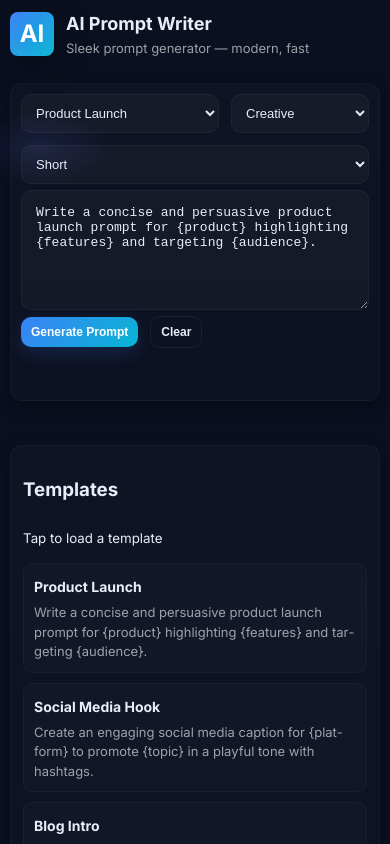
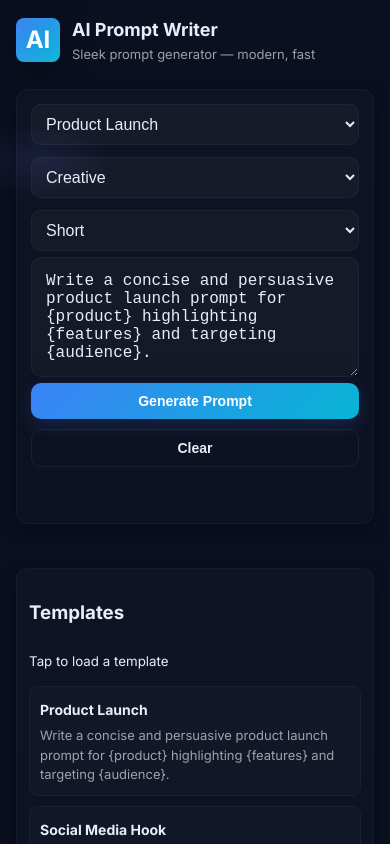
Before and after one commit to gabezigo/AiPromptGenerator, a React (Create React App) app: page / in a window 390 px wide. Shown: the top 844 px of the page. Built offline with nearby package versions, Linux system fonts and the light colour scheme; the HTML template or start-up script is replaced by a standard one.

Commit message:
Update index.css

```diff
--- a/src/index.css
+++ b/src/index.css
@@ -14,9 +14,6 @@
 *::before,
 *::after {
   box-sizing: border-box;
-  word-break: break-word !important;
-  overflow-wrap: break-word !important;
-  hyphens: auto;
 }
 
 html,
@@ -25,24 +22,27 @@ body {
   padding: 0;
   min-height: 100%;
   overflow-x: hidden;
-  font-family: 'Inter', system-ui, -apple-system, 'Segoe UI', Roboto, 'Helvetica Neue', Arial;
-  background: radial-gradient(120rem 60rem at 10% 10%, rgba(99, 102, 241, 0.12), transparent 6%),
-    radial-gradient(80rem 40rem at 90% 90%, rgba(6, 182, 212, 0.08), transparent 6%),
-    var(--bg);
+  font-family: 'Inter', system-ui, -apple-system, 'Segoe UI', Roboto, 'Helvetica Neue', Arial, sans-serif;
+  background: radial-gradient(1200px 600px at 10% 10%, rgba(99, 102, 241, 0.12), transparent 6%),
+    radial-gradient(800px 400px at 90% 90%, rgba(6, 182, 212, 0.08), transparent 6%), var(--bg);
   color: var(--text);
   -webkit-font-smoothing: antialiased;
   -moz-osx-font-smoothing: grayscale;
-  font-size: 1.6rem; /* 16px base */
+  font-size: 1.6rem;
   line-height: 1.5;
+  max-width: 100vw;
+  overflow-x: hidden;
 }
 
+/* Layout */
 .container {
-  max-width: 100rem; /* 1000px */
-  width: 100%;
+  max-width: 75rem; /* 750px max width */
   margin: 0 auto;
+  padding: var(--gap);
   display: grid;
-  grid-template-columns: 1fr 36rem; /* 360px fixed right panel */
-  gap: var(--gap);
+  grid-template-columns: 1fr 36rem;
+  gap: 2.4rem;
+  align-items: start;
   min-height: calc(100vh - 6.4rem);
   overflow-x: hidden;
 }
@@ -86,12 +86,13 @@ body {
   margin-top: 0.2rem;
 }
 
+/* Main */
 .main-panel {
-  width: 36rem;
-  max-width: 36rem;
-  min-width: 36rem;
-  box-sizing: border-box;
-  background: linear-gradient(180deg, rgba(255, 255, 255, 0.02), rgba(255, 255, 255, 0.01));
+  background: linear-gradient(
+    180deg,
+    rgba(255, 255, 255, 0.02),
+    rgba(255, 255, 255, 0.01)
+  );
   border-radius: var(--radius);
   padding: 2.2rem;
   box-shadow: 0 0.8rem 3rem var(--shadow);
@@ -99,8 +100,9 @@ body {
   display: flex;
   flex-direction: column;
   gap: 1.2rem;
+  max-width: 100%;
   overflow-wrap: break-word;
-  word-wrap: break-word;
+  overflow-x: hidden;
 }
 
 .controls {
@@ -120,8 +122,6 @@ body {
   cursor: pointer;
   max-width: 100%;
   box-sizing: border-box;
-  word-wrap: break-word;
-  overflow-wrap: break-word;
 }
 
 .textarea {
@@ -136,9 +136,8 @@ body {
   width: 100%;
   box-sizing: border-box;
   font-weight: 400;
-  max-width: 100%;
-  word-wrap: break-word;
   overflow-wrap: break-word;
+  overflow-x: hidden;
 }
 
 .actions {
@@ -158,6 +157,9 @@ body {
   box-shadow: 0 0.6rem 1.8rem rgba(59, 130, 246, 0.18);
   transition: transform 120ms ease;
   font-size: 1.6rem;
+  white-space: nowrap;
+  max-width: 100%;
+  box-sizing: border-box;
 }
 
 .btn:active {
@@ -176,53 +178,56 @@ body {
   font-size: 1.4rem;
 }
 
+/* Result Card */
 .resultCard {
-  max-width: 100%;
-  box-sizing: border-box;
-  white-space: pre-wrap;
-  word-wrap: break-word;
-  overflow-wrap: break-word;
-  max-height: 16rem; /* 160px max */
-  overflow-y: auto;
-  overflow-x: hidden;
   margin-top: 1rem;
   padding: 1.2rem;
-  border-radius: var(--radius);
-  background: linear-gradient(180deg, rgba(255, 255, 255, 0.02), rgba(255, 255, 255, 0.01));
+  border-radius: 1rem;
+  background: linear-gradient(
+    180deg,
+    rgba(255, 255, 255, 0.02),
+    rgba(255, 255, 255, 0.01)
+  );
   border: 0.1rem solid rgba(255, 255, 255, 0.03);
   font-size: 1.5rem;
+  white-space: pre-wrap;
+  word-break: break-word;
+  max-width: 100%;
+  overflow-wrap: break-word;
+  overflow-x: hidden;
 }
 
+/* Result Header */
 .resultHeader {
   display: flex;
   justify-content: space-between;
   align-items: center;
+  gap: 1rem;
+  flex-wrap: wrap;
 }
 
 .resultButtons {
   display: flex;
   gap: 0.8rem;
+  flex-wrap: wrap;
 }
 
-.resultText {
-  max-width: 100%;
-  overflow-wrap: break-word;
-  white-space: pre-wrap;
-  word-break: break-word;
-  overflow-x: hidden;
-  margin-top: 0.8rem;
-  line-height: 1.4;
-}
-
+/* Sidebar */
 .sidebar {
   position: sticky;
   top: 3.2rem;
   max-height: calc(100vh - 6.4rem);
   overflow-y: auto;
+  max-width: 100%;
+  box-sizing: border-box;
 }
 
 .panel {
-  background: linear-gradient(180deg, rgba(255, 255, 255, 0.02), rgba(255, 255, 255, 0.01));
+  background: linear-gradient(
+    180deg,
+    rgba(255, 255, 255, 0.02),
+    rgba(255, 255, 255, 0.01)
+  );
   border-radius: var(--radius);
   padding: 1.2rem;
   box-shadow: 0 0.6rem 1.6rem var(--shadow);
@@ -231,6 +236,9 @@ body {
   display: flex;
   flex-direction: column;
   gap: 0.6rem;
+  max-width: 100%;
+  overflow-wrap: break-word;
+  overflow-x: hidden;
 }
 
 .templates {
@@ -247,6 +255,9 @@ body {
   border: 0.1rem solid rgba(255, 255, 255, 0.03);
   cursor: pointer;
   transition: transform 180ms ease;
+  max-width: 100%;
+  overflow-wrap: break-word;
+  overflow-x: hidden;
 }
 
 .template:hover {
@@ -264,8 +275,10 @@ body {
   color: var(--muted);
   font-size: 1.3rem;
   overflow-wrap: break-word;
+  overflow-x: hidden;
 }
 
+/* History */
 .historyList {
   display: flex;
   flex-direction: column;
@@ -273,6 +286,10 @@ body {
   max-height: 24rem;
   overflow-y: auto;
   padding-right: 0.2rem;
+  max-width: 100%;
+  box-sizing: border-box;
+  overflow-wrap: break-word;
+  overflow-x: hidden;
 }
 
 .historyItem {
@@ -281,6 +298,9 @@ body {
   background: rgba(255, 255, 255, 0.02);
   border: 0.1rem solid rgba(255, 255, 255, 0.03);
   cursor: pointer;
+  max-width: 100%;
+  overflow-wrap: break-word;
+  overflow-x: hidden;
 }
 
 .historyItem:hover {
@@ -298,33 +318,13 @@ body {
 }
 
 /* Responsive */
-
-/* Use rem for media queries */
-@media (max-width: 61.25rem) { /* 980px */
+@media (max-width: 61.25rem) /* 980px */ {
   .container {
     grid-template-columns: 1fr;
-    max-width: 100vw;
     padding: 1.6rem;
     gap: 1.6rem;
-    overflow-x: hidden;
   }
-  .main-panel {
-    width: 100% !important;
-    max-width: 100% !important;
-    min-width: auto !important;
-    padding: 1.4rem;
-    box-shadow: 0 0.6rem 1.6rem var(--shadow);
-  }
-  .resultCard {
-    max-height: 12rem; /* 120px */
-    font-size: 1.4rem;
-  }
-  .textarea {
-    min-height: 12rem;
-  }
-  .btn {
-    font-size: 1.4rem;
-  }
+
   .sidebar {
     position: relative;
     top: auto;
@@ -332,25 +332,42 @@ body {
     overflow: visible;
     margin-top: 1.6rem;
   }
+
+  .main-panel {
+    padding: 1.4rem;
+  }
+
+  .resultCard {
+    font-size: 1.4rem;
+  }
+
+  .textarea {
+    min-height: 12rem;
+  }
+
+  .btn {
+    font-size: 1.4rem;
+  }
 }
 
-@media (max-width: 30rem) { /* 480px */
-  .textarea,
+/* Smaller mobile adjustments */
+@media (max-width: 37.5rem) /* 600px */ {
+  .controls {
+    flex-direction: column;
+  }
+
   .select {
-    font-size: 1.3rem;
+    flex: 1 1 100%;
+    max-width: 100%;
   }
+
+  .actions {
+    flex-direction: column;
+    gap: 1rem;
+  }
+
   .btn {
-    font-size: 1.2rem;
-    padding: 0.8rem 1rem;
-  }
-  .resultCard {
-    font-size: 1.3rem;
-    max-height: 10rem;
-  }
-  .main-panel {
-    padding: 1rem;
-  }
-  .container {
-    padding: 1rem;
+    width: 100%;
+    box-sizing: border-box;
   }
 }
```
